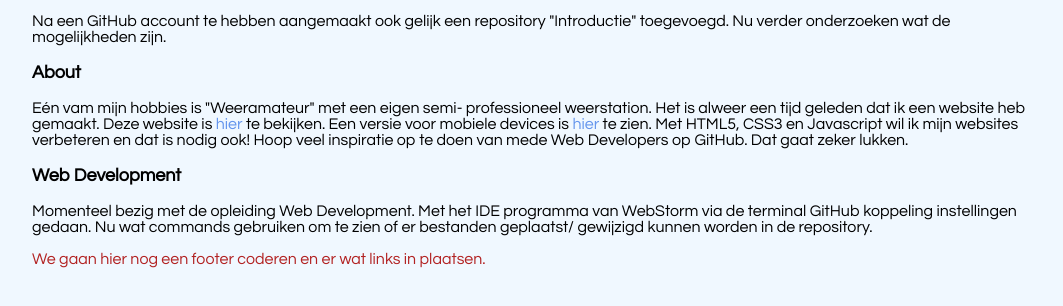
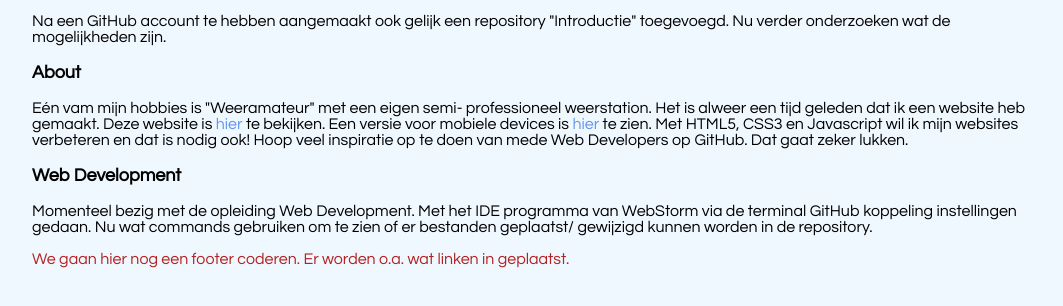
Before and after one commit to Peter070757/Introductie, a plain HTML site: page index.html in a window 1280 px wide. Shown: the part 346-652 px from the top of the page, without its empty margins (16-1079 px from the left). Drawn offline with Linux system fonts and the light colour scheme.

```diff
--- a/index.html
+++ b/index.html
@@ -35,7 +35,7 @@
         worden in de repository.</p>
 </main>
 <footer>
-    We gaan hier nog een footer coderen en er wat links in plaatsen.
+    We gaan hier nog een footer coderen. Er worden o.a. wat linken in geplaatst.
 </footer>
 </body>
 </html>
```
